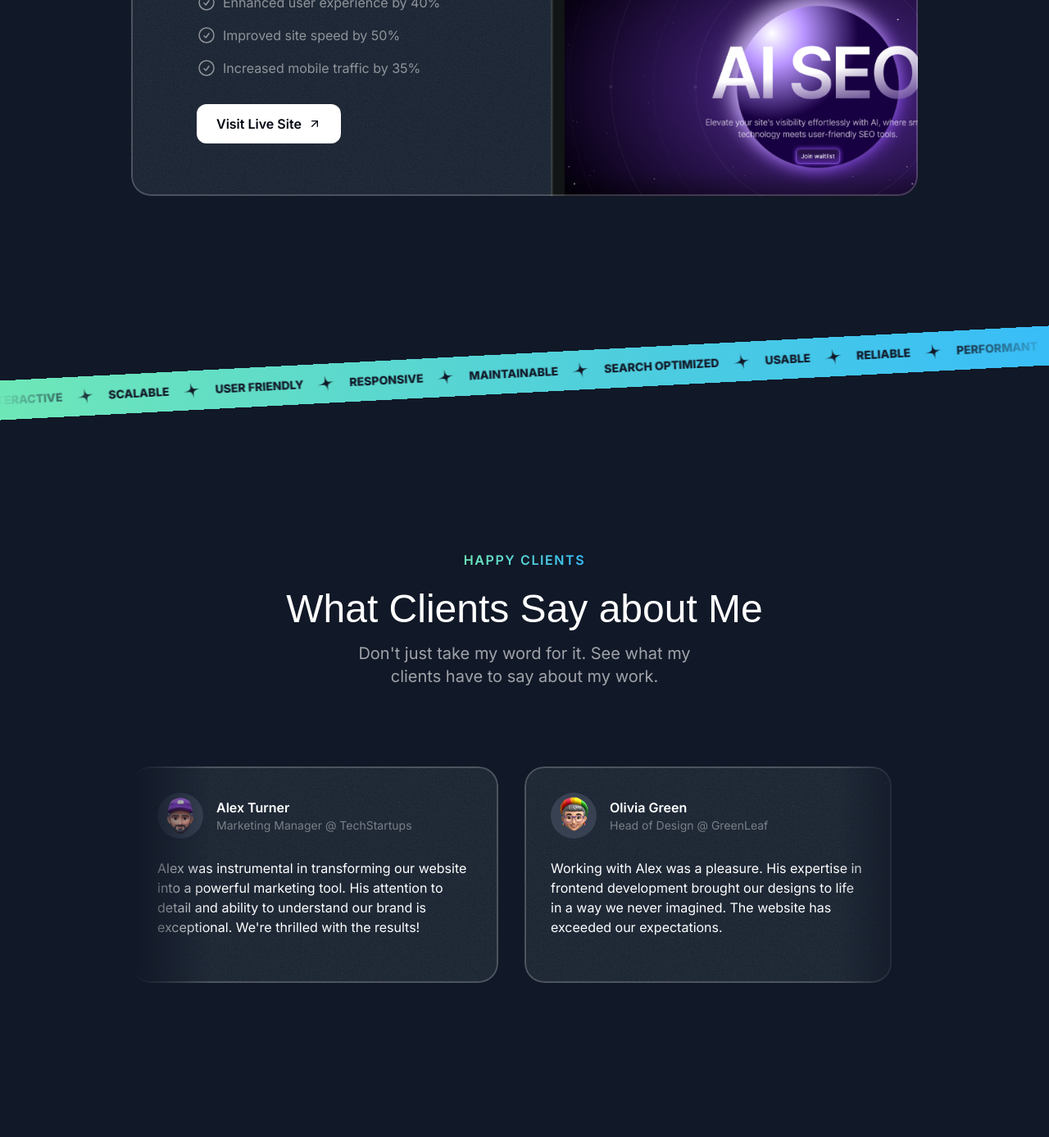
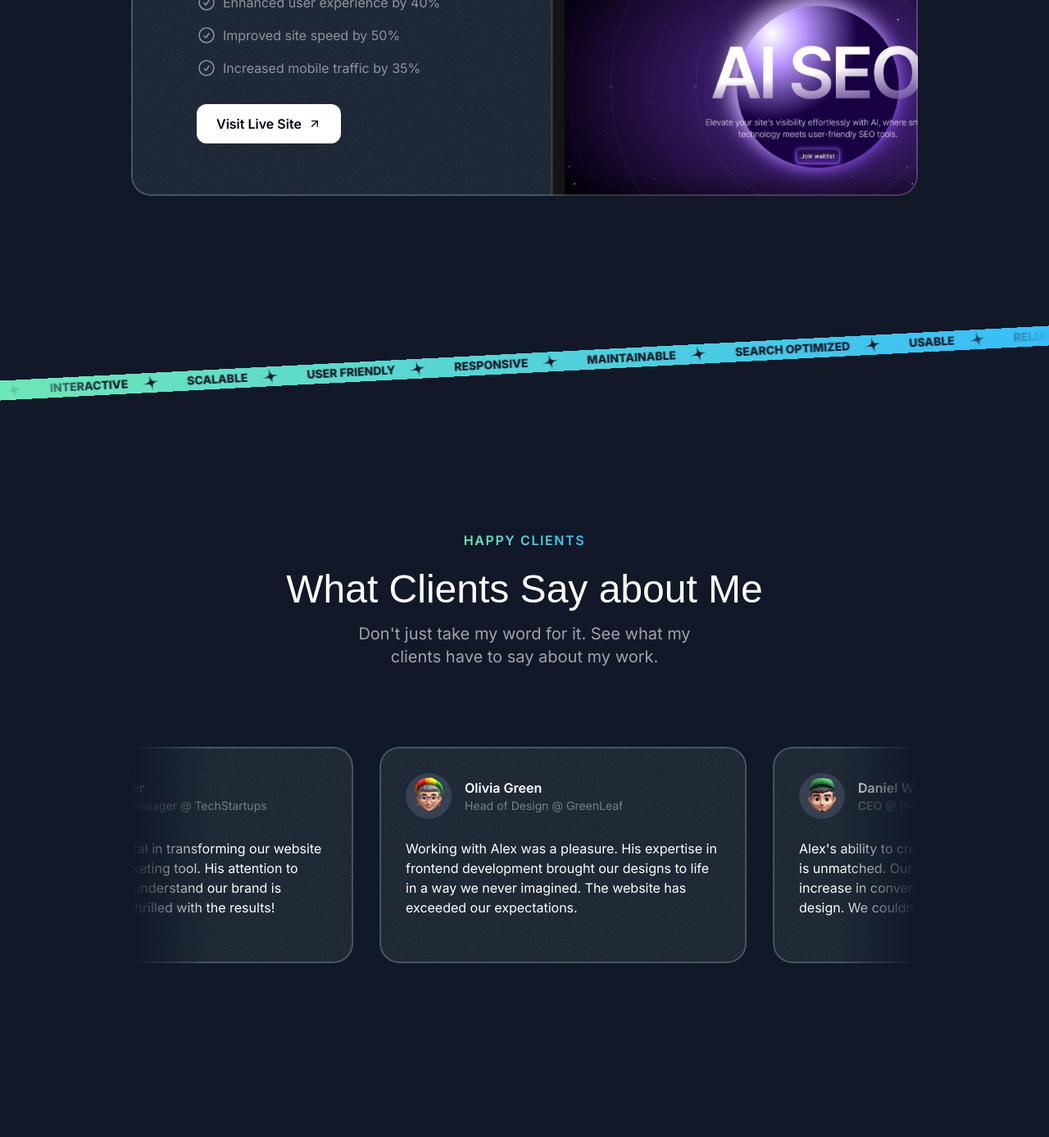
Before and after one commit to tr1pplehf/portfolio, a Next.js app: page / in a window 1280 px wide. Shown: the part 2618-4005 px from the top of the page at 82% size. Built offline with nearby package versions, Linux system fonts and the light colour scheme; a web font is replaced by a local one.

Commit message:
Portfolio: Testimonials section анимация.

```diff
--- a/src/sections/Tape.tsx
+++ b/src/sections/Tape.tsx
@@ -20,7 +20,7 @@
     <div className="py-16 lg:py-24 overflow-x-clip">
       <div className="bg-gradient-to-r from-emerald-300 to-sky-400 -rotate-3 -mx-1">
         <div className="flex [mask-image:linear-gradient(to_right,transparent,black_10%,black_90%,transparent)]">
-          <div className="flex flex-none gap-4 pr-4 py-3 animate-move-left [animation-duration:25s]">
+          <div className="flex flex-none gap-8 pr-8 animate-move-left [animation-duration:30s]">
             {[...new Array(2)].fill(0).map((_, index) => (
               <Fragment key={index}>
                 {words.map(word => (
--- a/src/sections/Testimonials.tsx
+++ b/src/sections/Testimonials.tsx
@@ -6,6 +6,7 @@
 import Image from "next/image";
 import SectionHeader from "@/components/SectionHeader";
 import Card from "@/components/Card";
+import {Fragment} from 'react'
 
 const testimonials = [
   {
@@ -49,11 +50,17 @@
           title="What Clients Say about Me"
           description="Don't just take my word for it. See what my clients have to say about my work."
         />
-        <div className="mt-16 lg:mt-24 flex overflow-x-clip [mask-image:linear-gradient(to_right,transparent,black_10%,black_90%,transparent)]">
-          <div className="flex gap-8 flex-none">
+        <div
+          className="mt-12 lg:mt-20 flex overflow-x-clip
+        [mask-image:linear-gradient(to_right,transparent,black_10%,black_90%,transparent)]
+         py-4 -my-4"
+        >
+          <div className="flex gap-8 flex-none animate-move-left [animation-duration:90s] hover:[animation-play-state:paused]">
+            {[...new Array(2)].fill(0).map((_, index) => (
+              <Fragment key={index}>
                 {testimonials.map(testimonial => (
                   <Card
-                className="max-w-xs md:max-w-md p-6 md:p-8"
+                    className="max-w-xs md:max-w-md p-6 md:p-8 hover:scale-105 transition duration-300"
                     key={testimonial.name}
                   >
                     <div className="flex gap-4 items-center mb-4 md:mb-6">
@@ -76,6 +83,8 @@
                     <p className="text-sm md:text-base">{testimonial.text}</p>
                   </Card>
                 ))}
+              </Fragment>
+            ))}
           </div>
         </div>
       </div>
```
Lines whose indentation alone changed are shown as unchanged.
